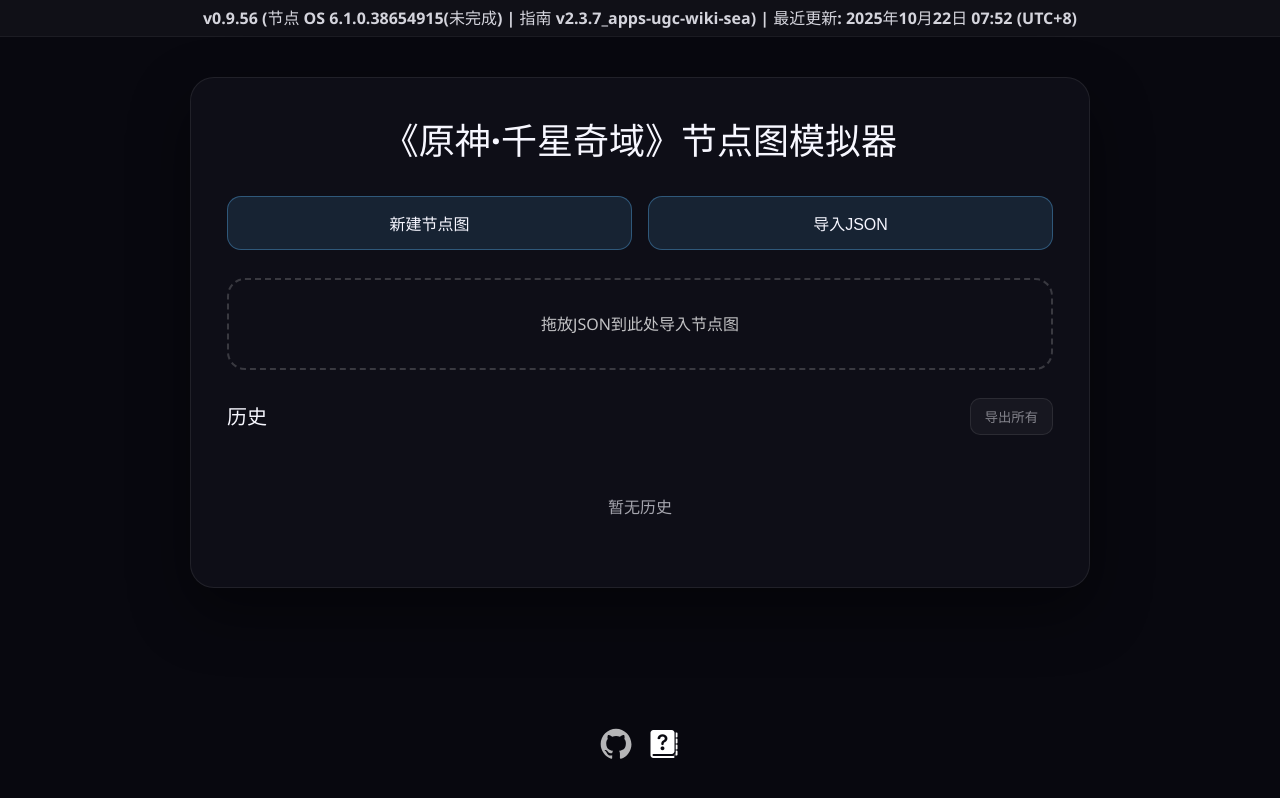
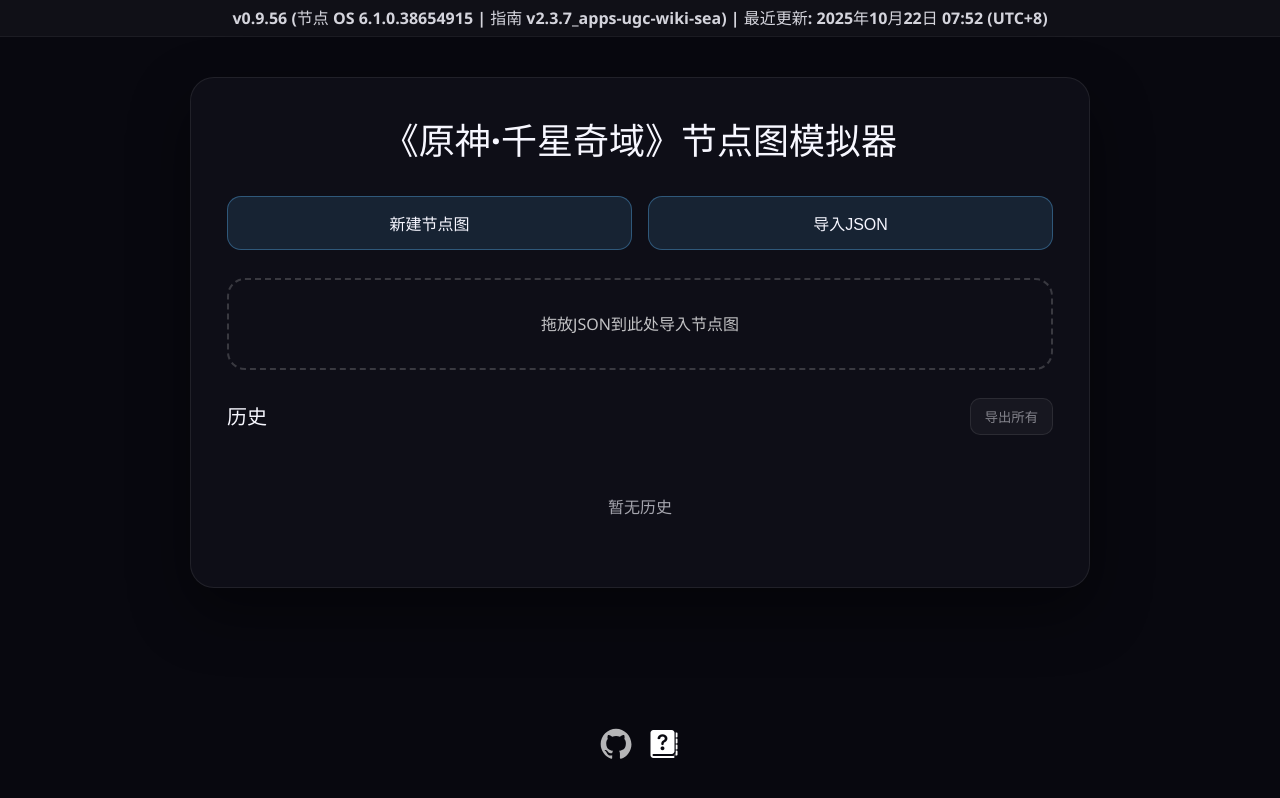
Before and after one commit to Columbina-Dev/WebMiliastraNodesEditor, a React (Vite) app in the folder web/: page / in a window 1280 px wide. Built offline with nearby package versions, Linux system fonts and the light colour scheme; a web font is replaced by a local one.

Commit message:
Sync nodes definition to 6.1.0.38654915

```diff
--- a/web/src/App.tsx
+++ b/web/src/App.tsx
@@ -671,7 +671,7 @@
 
   return (
     <div className="app">
-      <div className="app__version-info">v0.9.56 (节点 OS 6.1.0.38654915(未完成) | 指南 v2.3.7_apps-ugc-wiki-sea) | 最近更新: 2025年10月22日 07:52 (UTC+8)</div>
+      <div className="app__version-info">v0.9.56 (节点 OS 6.1.0.38654915 | 指南 v2.3.7_apps-ugc-wiki-sea) | 最近更新: 2025年10月22日 07:52 (UTC+8)</div>
       {view === 'editor'
         ? renderEditor()
         : view === 'tutorial'
```
